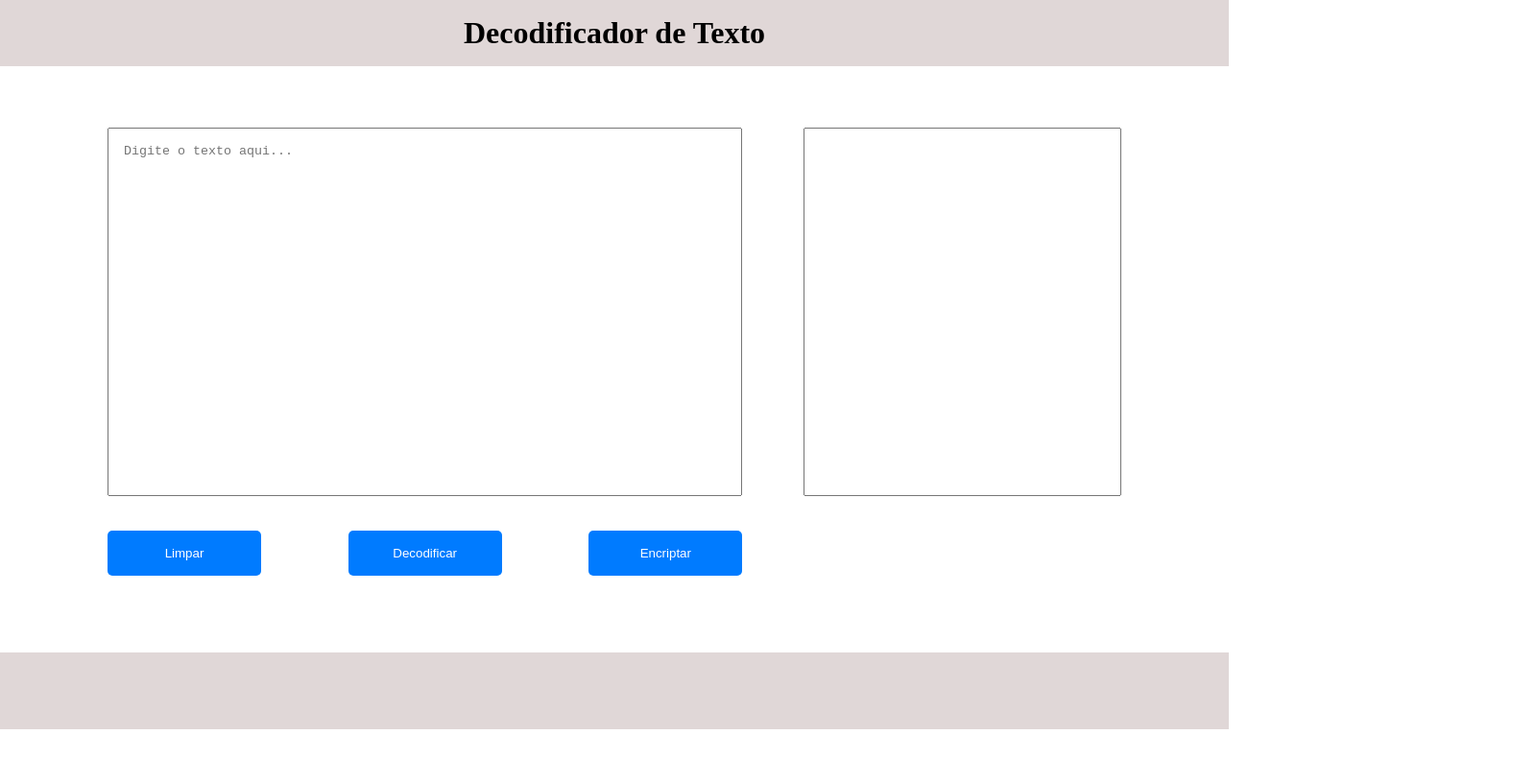
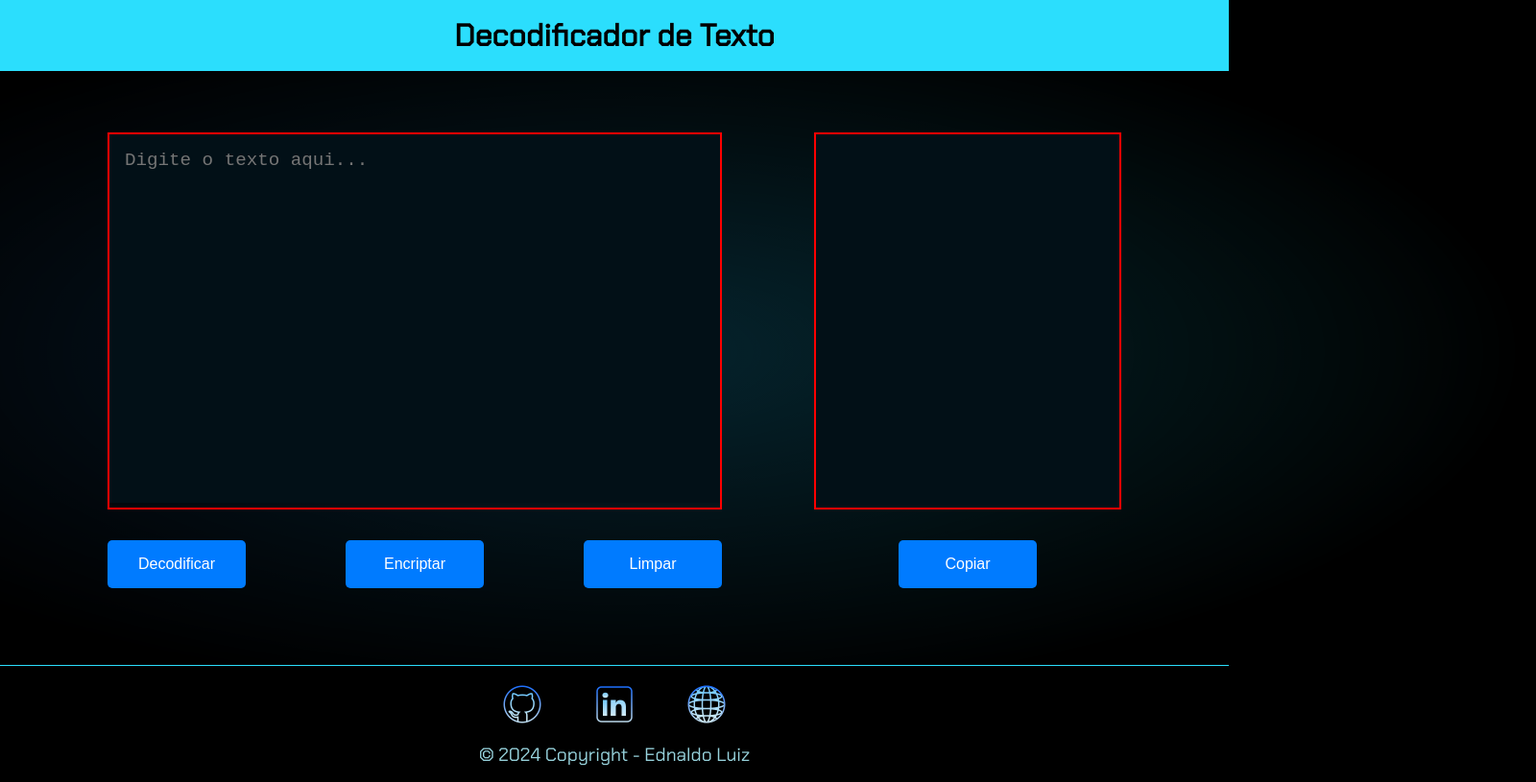
Before and after one commit to EdnaldoLuiz/trilha-ONE, a website: page decodificador/index.html in a window 1280 px wide. Shown: the whole page at 96% size, 1600 px wide, since content can reach past the window. Drawn offline with Linux system fonts and the light colour scheme.

Commit message:
feat: finishing footer

```diff
--- a/decodificador/css/global.css
+++ b/decodificador/css/global.css
@@ -8,9 +8,19 @@
 }
 
 :root {
-    --primary-color: rgb(224, 215, 215);
+    --primary-color: #2BDEFD;
+    --secondary-color: #3494a5;
+
+    --primary-text-color: #98D4DE;
+    --box-bg:#021017;
+    --main-border: 1px solid var(--primary-color);
+    font-family: 'Chakra Petch', monospace;
     --primary-border-radius: .7rem;
 }
+
+/*
+----------- HTML ----------------
+*/
 
 header {
     background-color: var(--primary-color);
@@ -20,17 +30,64 @@ header {
 }
 
 body {
+    position: relative;
     display: flex;
     justify-content: center;
     flex-direction: column;
     height: 100%;
+    overflow-x: hidden;
+    background: black;
+}
+
+body::before {
+    position: absolute;
+    z-index: -1;
+    content: "";
+    top: 0%;
+    bottom: 10%;
+    width: 150%;
+    left: -25%;
+    background: linear-gradient(83.21deg, #0c2955 0%, #0d7176 100%);
+    -webkit-mask-image: radial-gradient(rgba(0, 0, 0, .45), transparent 70%);
+    mask-image: radial-gradient(rgba(0, 0, 0, .45), transparent 70%);
 }
 
 footer {
+    border-top: var(--main-border);
     padding: 1rem;
     margin-top: auto;
     width: 100%;
     justify-content: center;
     text-align: center;
-    background-color: var(--primary-color);
+    background-color: black;
 }
+
+/*
+----------- SCROLL BAR ----------------
+*/
+
+::-webkit-scrollbar {
+    width: 12px;
+  }
+
+  ::-webkit-scrollbar-track {
+    background: var(--box-bg);
+  }
+
+  ::-webkit-scrollbar-thumb {
+    border: var(--main-border);
+    background: var(--box-bg);
+  }
+
+  ::-webkit-scrollbar-thumb:hover {
+    filter: var(--main-glow);
+  }
+
+  ::-webkit-scrollbar-button {
+    width: 0;
+    height: 0;
+  }
+
+  ::-webkit-scrollbar-corner {
+    background: var(--secondary-color);
+  }
--- a/decodificador/css/style.css
+++ b/decodificador/css/style.css
@@ -4,39 +4,52 @@
     padding: 2rem;
     width: 90%;
     margin: 0 auto;
-    gap: 2rem;
+    gap: 4rem;
 }
 
 .input__container {
     flex: 2;
-    border-radius: 5px;
     padding: 1rem;
+}
+
+.input__container__textarea {
+    border: 2px solid red;
 }
 
 .output__container {
     flex: 1;
     padding: 1rem;
+    color: var(--primary-color);
+}
+
+.output__container__textarea {
+    background: var(--box-bg);
+    border: 2px solid red;
 }
 
 .input__container__buttons {
     display: flex;
+    flex-direction: row;
     justify-content: space-between;
     padding: 2rem 0;
 }
 
-.input__container__buttons button {
+.output__container__buttons {
+    display: flex;
+    justify-content: center;
+    align-items: center;
+    padding: 2rem 0;
+}
+
+button {
     padding: 1rem 2rem;
     border: none;
     border-radius: 5px;
     background-color: #007BFF;
     color: white;
     cursor: pointer;
-    width: 10rem;
-}
-
-.input__container:last-child,
-.output__container:last-child {
-    margin-right: 0;
+    width: 9rem;
+    font-size: 1rem;
 }
 
 textarea {
@@ -44,6 +57,14 @@ textarea {
     height: 24rem;
     padding: 1rem;
     resize: none;
+    border: unset;
+    font-size: 1.2rem;
+    background: var(--box-bg);
+    color: var(--primary-text-color);
+}
+
+textarea:focus {
+    outline: none;
 }
 
 .container__button {
@@ -65,6 +86,40 @@ button:hover {
     background-color: #0056b3;
 }
 
-.footer__desc {
-    height: 3rem;
+.social__container__icons {
+    display: flex;
+    text-align: center;
+    justify-content: center;
+    gap: 3rem;
 }
+
+.social__container img {
+      width: 3rem;
+      height: 3rem;
+      cursor: pointer;
+      transition: transform 0.3s ease-in-out;
+}
+
+.social__container__icons a:hover img {
+    transform: scale(1.1);
+}
+
+.social__container__icons a {
+    display: flex;
+    flex-direction: column;
+    align-items: center;
+    text-decoration: none;
+}
+
+.social__container__icons p {
+    margin-top: .3rem;
+    font-size: 1rem;
+    color: var(--primary-text-color);
+}
+
+.social__container > p {
+    text-align: center;
+    margin-top: 1rem;
+    font-size: 1.2rem;
+    color: var(--primary-text-color);
+}
--- a/decodificador/index.html
+++ b/decodificador/index.html
@@ -5,9 +5,11 @@
     <meta charset="UTF-8">
     <meta http-equiv="X-UA-Compatible" content="IE=edge">
     <meta name="viewport" content="width=device-width, initial-scale=1.0">
-    <link rel="stylesheet" href="/css/global.css">
-    <link rel="stylesheet" href="/css/style.css">
-    <link rel="stylesheet" href="/css/style.responsive.css">
+    <link rel="stylesheet" href="./css/augmented-ui.css">
+    <link rel="stylesheet" href="./css/global.css">
+    <link rel="stylesheet" href="./css/style.css">
+    <link rel="stylesheet" href="./css/style.responsive.css">
+    <link href="https://fonts.googleapis.com/css2?family=Chakra+Petch:wght@400&display=swap" rel="stylesheet">
     <title>Decodificador de Texto - ONE</title>
 </head>
 
@@ -25,20 +27,39 @@
     <main>
         <div class="container">
             <div class="input__container">
-                <textarea placeholder="Digite o texto aqui..."></textarea>
+                <div class="input__container__textarea">
+                    <textarea placeholder="Digite o texto aqui..."></textarea>
+                </div>
                 <div class="input__container__buttons">
-                    <button>Limpar</button>
                     <button>Decodificar</button>
                     <button>Encriptar</button>
+                    <button>Limpar</button>
                 </div>
             </div>
             <div class="output__container">
-                <textarea readonly></textarea>
+                <div class="output__container__textarea">
+                    <textarea readonly></textarea>
+                </div>
+                <div class="output__container__buttons">
+                    <button>Copiar</button>
+                </div>
             </div>
         </div>
     </main>
     <footer>
-        <div class="footer__desc">
+        <div class="social__container">
+            <div class="social__container__icons">
+                <a href="https://github.com/EdnaldoLuiz" target="_blank">
+                    <img src="./assets/icons/github.png" alt="Github">
+                </a>
+                <a href="https://www.linkedin.com/in/ednaldoluiz" target="_blank">
+                    <img src="./assets/icons/linkedin.png" alt="Linkedin">
+                </a>
+                <a href="https://ednaldo-luiz.vercel.app" target="_blank">
+                    <img src="./assets/icons/portfolio.png" alt="Portfolio">
+                </a>
+            </div>
+            <p>© 2024 Copyright - Ednaldo Luiz</p>
         </div>
     </footer>
 </body>
```
Also changed, not shown: decodificador/assets/icons/github.png (added), decodificador/assets/icons/linkedin.png (added), decodificador/assets/icons/portfolio.png (added), decodificador/assets/imgs/empty-field.svg (added).
